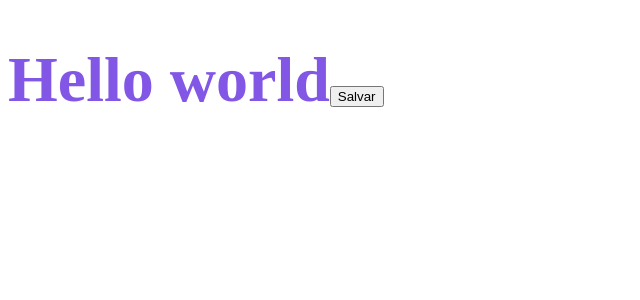
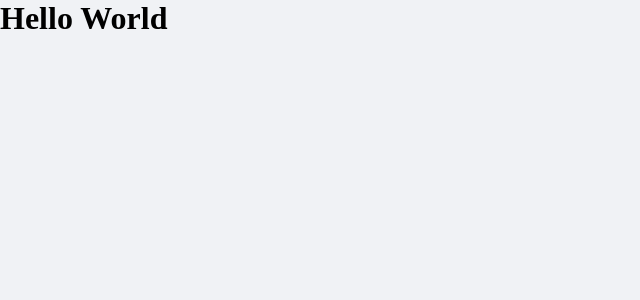
Before and after one commit to RaianAndrades/dt-money, a React (Create React App) app: page / in a window 1280 px wide. Shown: the top 300 px of the page, without its empty margins (0-640 px from the left). Built offline with nearby package versions, Linux system fonts and the light colour scheme.

Commit message:
Criando estilos globais

```diff
--- a/public/index.html
+++ b/public/index.html
@@ -3,6 +3,8 @@
   <head>
     <meta charset="utf-8" />
     <meta name="viewport" content="width=device-width, initial-scale=1" />
+
+    <link rel="shortcut icon" href="favicon.png" type="image/png" />
 
     <title>DT Money</title>
   </head>
--- a/src/App.tsx
+++ b/src/App.tsx
@@ -1,14 +1,10 @@
-import styled from 'styled-components'
-
-const Title = styled.h1`
-  font-size: 64px;
-  color: #8257e6;
-`
+import { GlobalStyle } from "./styles/global";
 
 export function App() {
   return (
     <div className="App">
-      <Title>Hello world<button>Salvar</button></Title>
+      <h1>Hello World</h1>
+      <GlobalStyle />
     </div>
   );
 }
--- /dev/null
+++ b/src/styles/global.ts
@@ -0,0 +1,48 @@
+import { createGlobalStyle } from 'styled-components'
+
+export const GlobalStyle = createGlobalStyle`
+
+    :root {
+        --background: #f0f2f5;
+        --red: #e52e4d;
+        --blue: #5429cc;
+
+        --blue-light: #6933ff;
+
+        --text-title: #363f5f;
+        --text-body: #969cb3;
+
+        --background: #f0f2f5;
+        --shape: #ffffff;
+    }
+
+    * {
+        margin: 0;
+        padding: 0;
+        box-sizing: border-box;
+    }
+
+    html {
+        @media (max-width: 1000px){
+            font-size: 93.75%;
+        }
+
+        @media (max-width: 720px){
+            font-size: 87.7%;
+        }
+    }
+
+    body {
+        background: var(--background);
+        -webkit-font-smoothing: antialised;
+    }
+
+    button {
+        cursor: pointer;
+    }
+
+    [disabled]: {
+        opacity: 0.6;
+        cursor: not-allowed;
+    }
+`
```
Also changed, not shown: public/favicon.png (renamed from src/assets/favicon.png).
